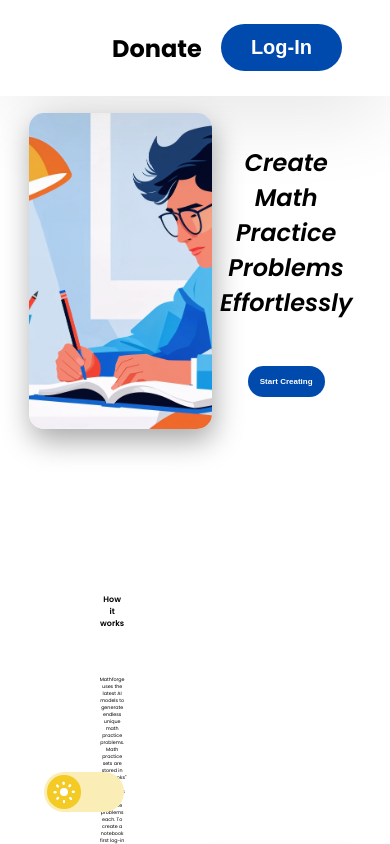
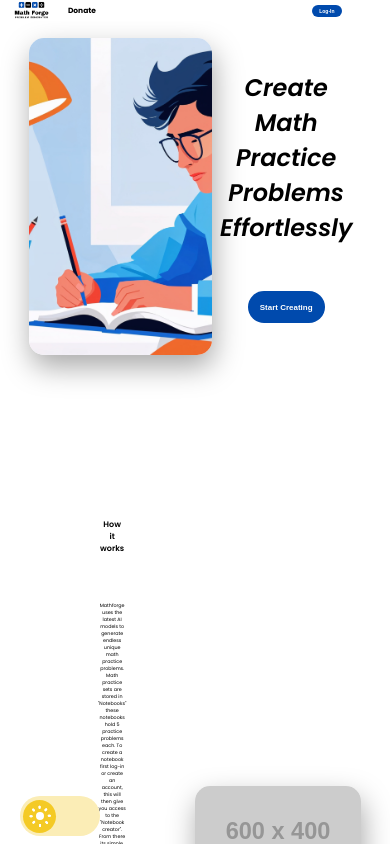
Before and after one commit to HudsxnM22/MathForge, a React (Vite) app: page / in a window 390 px wide. Shown: the top 844 px of the page. Built offline with nearby package versions, Linux system fonts and the light colour scheme.

Commit message:
Fixed responsiveness of navBar sizing and some margins

```diff
--- a/src/NavBar/NavBar.module.css
+++ b/src/NavBar/NavBar.module.css
@@ -15,33 +15,31 @@
 .leftNav {
     display: flex;
     min-height: fit-content;
-    height: 10.5vh;
+    height: 5.5vw;
     width: 50%;
     align-items: center;
     /*this fixes the alignment issues with the logo*/
     gap: 5em;
     font-weight: bold;
-    font-size: 16px;
+    font-size: clamp(5px, 0.7vw ,30px);
 }
 
 .logoHolder {
-    width: 12em;
-    height: 12em;
+    width: 10vw;
+    height: 5vw;
     background-image: var(--logo-theme);
     background-repeat: no-repeat;
     background-size: cover;
     background-position: right;
-    margin-left: 4em;
-    margin-right: -2em;
-    margin-top: -3em;
-    margin-bottom: -3em;
+    margin-left: 3vw;
+    margin-right: -2vw;
 }
 
 .rightNav {
     display: flex;
     justify-content: right;
     align-items: center;
-    height: 10.5vh;
+    height: 5.5vw;
     width: 50%;
     padding-right: 3em;
     gap: 3em;
@@ -49,7 +47,7 @@
 
 .LogOut{
     color: rgb(230, 105, 105);
-    font-size: 20px;
+    font-size: clamp(5px, 1.0vw ,30px);
 }
 
 .logInButton {
@@ -58,7 +56,7 @@
     border: none;
     border-radius: 45px;
     padding: 0.6em 1.5em;
-    font-size: 20px;
+    font-size: clamp(5px, 1.0vw ,30px);
     font-weight: bold;
     cursor: pointer;
     transition: all 100ms ease;
@@ -74,8 +72,8 @@
     align-items: center;
     justify-content: center;
     position: fixed;
-    bottom: 2em;
-    left: 2em;
+    bottom: 2vw;
+    left: 2vw;
 }
 
 .SideNav {
--- a/src/NavBar/navbar-component/UserDashboardButton.jsx
+++ b/src/NavBar/navbar-component/UserDashboardButton.jsx
@@ -2,7 +2,7 @@ import React from "react";
 
 const UserDashboardButton = ({ onClick }) => {
     return (
-        <svg width="60px" height="60px" viewBox="0 0 32 32" fill="none" xmlns="http://www.w3.org/2000/svg" cursor={"pointer"} onClick={onClick}>
+        <svg width="3vw" height="3vw" viewBox="0 0 32 32" fill="none" xmlns="http://www.w3.org/2000/svg" cursor={"pointer"} onClick={onClick}>
         <path d="M23.3 8.40007L21.82 6.40008C21.7248 6.27314 21.6008 6.17066 21.4583 6.10111C21.3157 6.03156 21.1586 5.99693 21 6.00008H11.2C11.0555 6.00007 10.9128 6.03135 10.7816 6.09177C10.6504 6.15219 10.5339 6.24031 10.44 6.35007L8.71998 8.35008C8.57227 8.53401 8.49435 8.76424 8.49998 9.00008V16.2901C8.50262 18.0317 9.19567 19.7013 10.4272 20.9328C11.6588 22.1644 13.3283 22.8574 15.07 22.8601H16.93C18.6716 22.8574 20.3412 22.1644 21.5728 20.9328C22.8043 19.7013 23.4973 18.0317 23.5 16.2901V9.00008C23.5 8.7837 23.4298 8.57317 23.3 8.40007Z" fill="#FFCC80"/>
         <path d="M29.78 28.38L25.78 23.38C25.664 23.2321 25.5086 23.1198 25.3318 23.0562C25.1549 22.9925 24.9637 22.98 24.78 23.02L16 25L7.21999 23C7.03632 22.96 6.84507 22.9725 6.6682 23.0362C6.49133 23.0998 6.33598 23.2121 6.21999 23.36L2.21999 28.36C2.10392 28.5064 2.03116 28.6823 2.00995 28.8679C1.98874 29.0534 2.01993 29.2413 2.09999 29.41C2.17815 29.5839 2.3044 29.7319 2.46385 29.8364C2.62331 29.9409 2.80933 29.9977 2.99999 30H29C29.1885 29.9995 29.373 29.9457 29.5322 29.8448C29.6914 29.744 29.8189 29.6002 29.9 29.43C29.98 29.2613 30.0112 29.0734 29.99 28.8879C29.9688 28.7023 29.8961 28.5264 29.78 28.38Z" fill="#01579B"/>
         <path d="M29.29 6.00003L16.29 2.00003C16.0999 1.95002 15.9001 1.95002 15.71 2.00003L2.71 6.00003C2.49742 6.06422 2.31226 6.19735 2.1837 6.37841C2.05515 6.55947 1.99052 6.77817 2 7.00003C1.9917 7.22447 2.0592 7.44518 2.19163 7.62659C2.32405 7.80799 2.5137 7.93954 2.73 8.00003L15.73 11.6C15.906 11.6534 16.094 11.6534 16.27 11.6L29.27 8.00003C29.4863 7.93954 29.6759 7.80799 29.8084 7.62659C29.9408 7.44518 30.0083 7.22447 30 7.00003C30.0095 6.77817 29.9448 6.55947 29.8163 6.37841C29.6877 6.19735 29.5026 6.06422 29.29 6.00003Z" fill="#01579B"/>
--- a/src/NavBar/navbar-component/UserSideBar.module.css
+++ b/src/NavBar/navbar-component/UserSideBar.module.css
@@ -7,7 +7,7 @@
     width: fit-content;
     height: fit-content;
     position: absolute;
-    top: 10.5vh;
+    top: 5.5vw;
     right: 0;
 }
 
--- a/src/pages/Notebooks/NotebooksDashboard.module.css
+++ b/src/pages/Notebooks/NotebooksDashboard.module.css
@@ -9,7 +9,7 @@
 
 .notebooksDashboard {
     display: flex;
-    padding-top: 14vh;
+    padding-top: 8vw;
     width: 85%;
     height: 100vh;
     margin: 0;
--- a/src/pages/Notebooks/components/NotebookCreator.jsx
+++ b/src/pages/Notebooks/components/NotebookCreator.jsx
@@ -16,8 +16,9 @@ const NotebookCreator = () => {
     } = useForm({
         defaultValues: {
             notebookName: "",
-            topic: 0, // Default to "Select Topic"
-            subTopic: 0 // Default to "Select Topic"
+            topic: 0,
+            subTopic: 0,
+            difficulty: 1
         },
         mode: "onBlur" // Validate on blur
     })
--- a/src/pages/Notebooks/components/notebookOpenUI/NotebookPage.module.css
+++ b/src/pages/Notebooks/components/notebookOpenUI/NotebookPage.module.css
@@ -9,7 +9,7 @@
     width: 100vw;
     height: 100vh;
 
-    margin-top: -10.5vh;
+    margin-top: -5.5vw;
 
     background: rgba(64, 64, 64, 0.8);
 }
```
